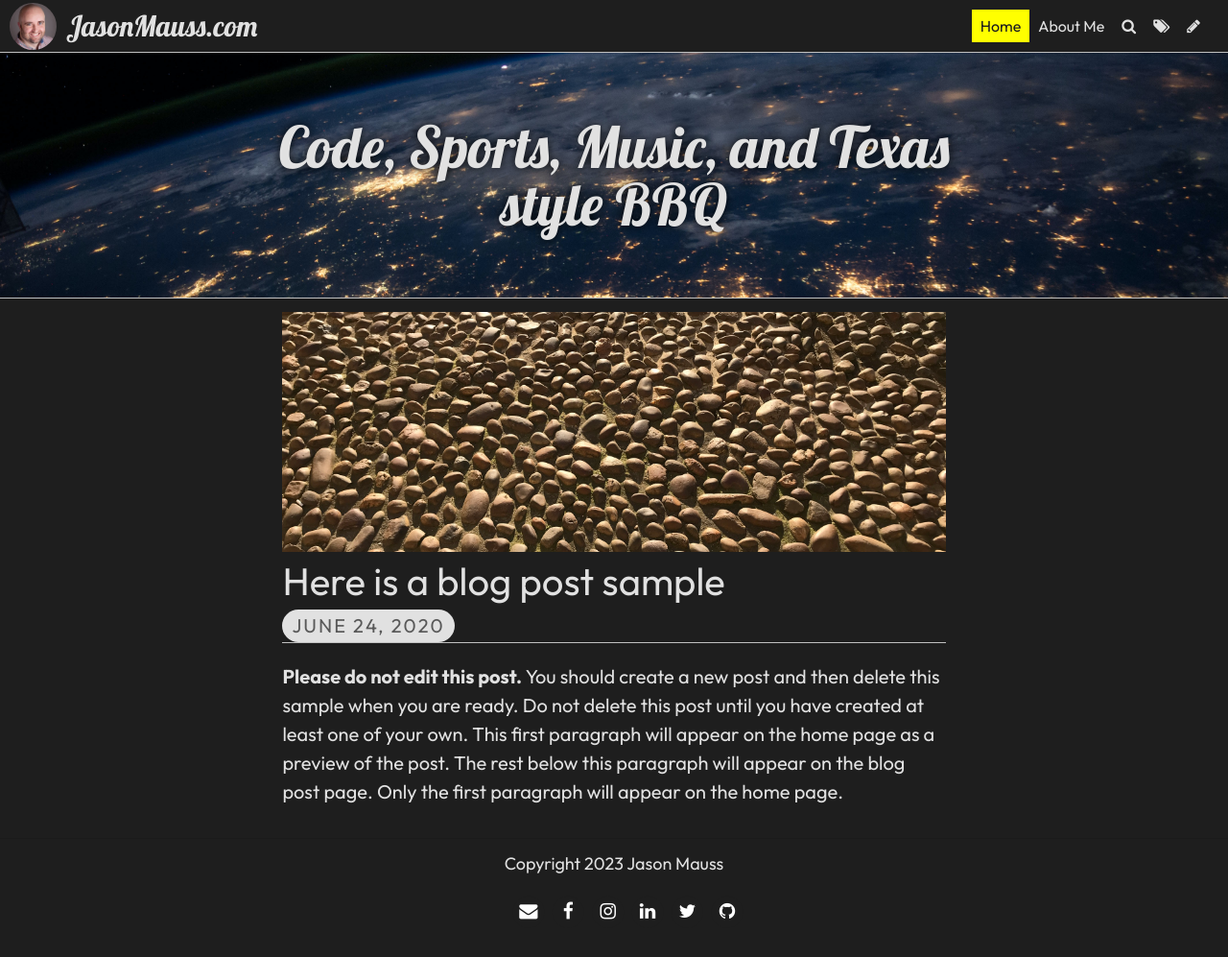
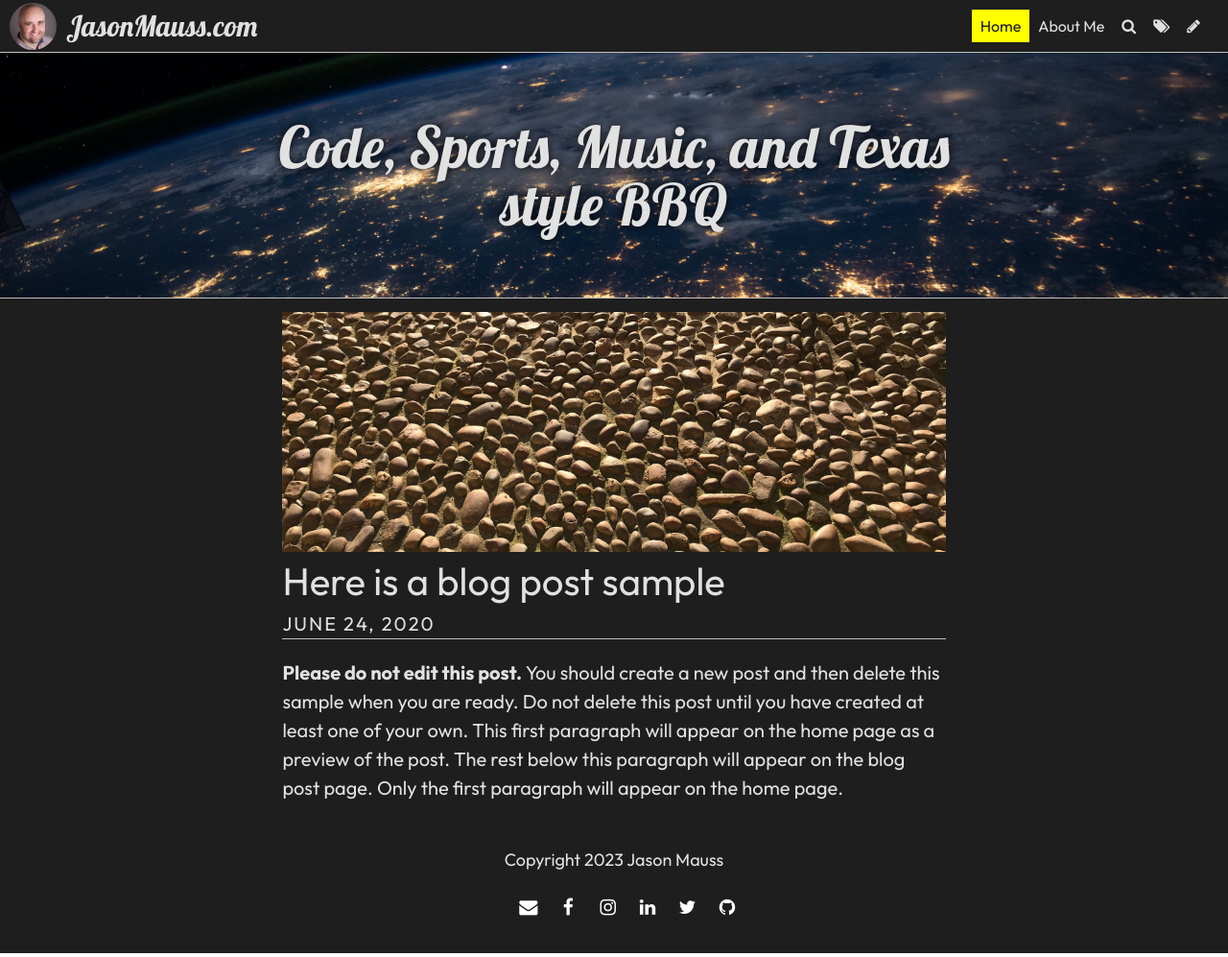
Before and after one commit to jasonmauss/jasonmaussblog, a Jekyll site: the page built from index.html, in a window 1280 px wide and 997 px high. Shown: the whole window at 96% size. Built offline with Jekyll 4.4.1, drawn with Linux system fonts in a browser that asks for light colours; some web fonts are replaced; the list of posts is cut into pages by our own code.

Commit message:
font style, color changes

```diff
--- a/styles/styles.css
+++ b/styles/styles.css
@@ -350,18 +350,21 @@ header h1.title {
 }
 
 .meta, #post-nav p {
-    color: #595959;
+    color: #E1E1E1;
     letter-spacing: 0.1em;
     margin: 0;
     text-transform: uppercase
 }
 
 .post-info {
-    border-radius: 1em;
     padding-right: 0.5em;
     display: inline-flex;
+}
+
+#page-content header div.post-info {
     background-color: #E1E1E1;
     padding:2px 10px;
+    border-radius: 1em;
 }
 
 .post-info a {
```
